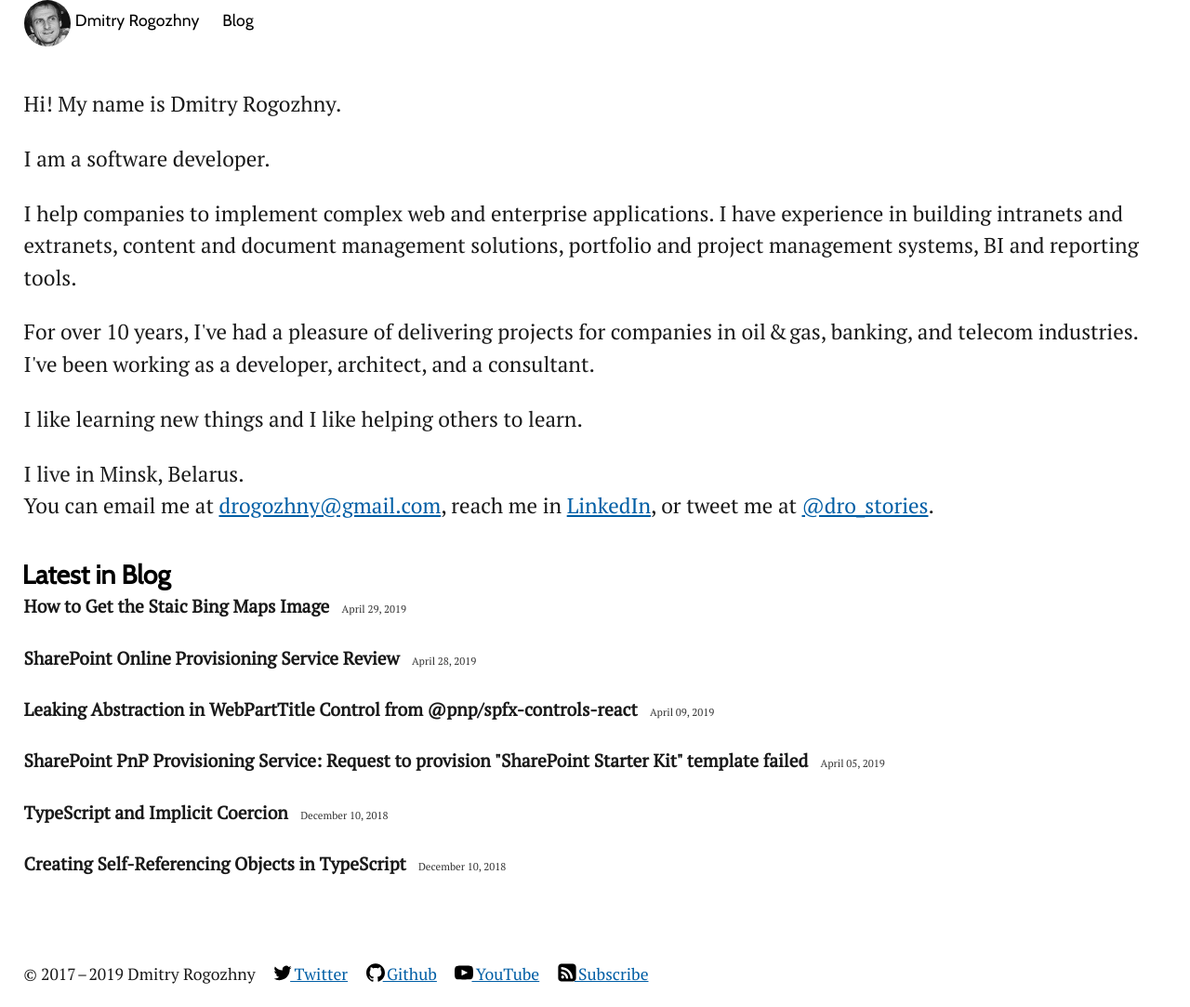
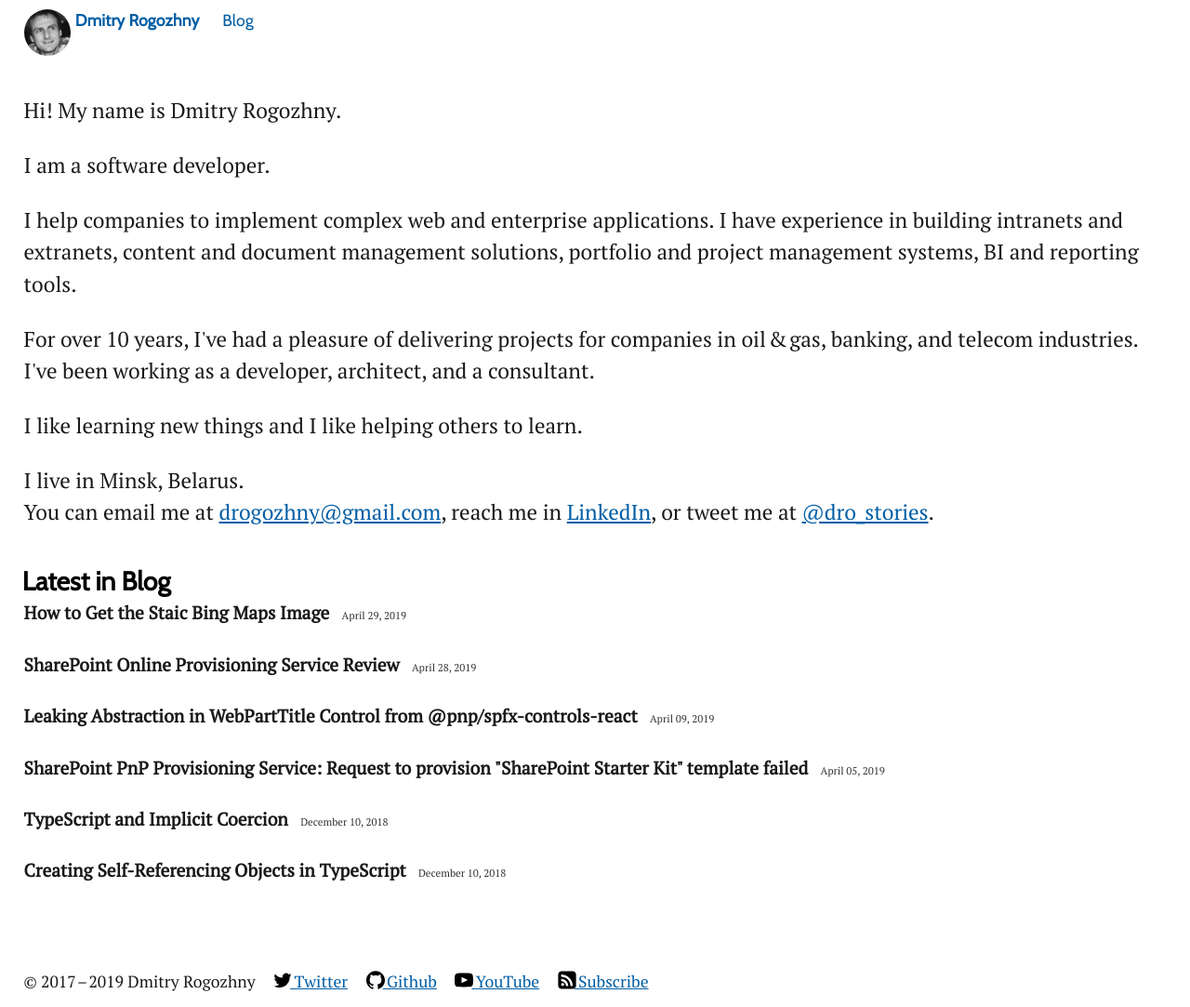
Before and after one commit to dmitryrogozhny/dmitryrogozhny.github.io, a Jekyll site: the page built from index.html, in a window 1280 px wide. Shown: the whole page at 93% size. Built offline with Jekyll 4.4.1, drawn with Linux system fonts in a browser that asks for light colours.

Commit message:
Menu redesign

```diff
--- a/_includes/menu.html
+++ b/_includes/menu.html
@@ -12,10 +12,12 @@
         {% endcomment %}
 
         {% if page.url == "/" %}
+        <a class="logo__link">
             <div class="logo__image"></div>
             <div class="logo__title logo__title--active">
                 {{ site.author }}
             </div>
+        </a>
         {% else %}
         <a href="/" class="logo__link">
             <div class="logo__image"></div>
@@ -37,9 +39,12 @@
                 Logic to highlight menu items in a menu.
 
                 Split the current page url with the menu item url, and check the size of the array:
-                            - if size is 0 - the current page url is the same as menu item url: highlight menu item, but do not make item a link. E.g. "/blog/" and "/blog/".
-                            - if size is 1 - the current page url is not related to the menu item url: do not highlight menu item, render menu item as a link. E.g. "/blog/" and "/projects/".
-                            - else - the current page url is under the menu item url: highlight menu item, and render menu item as a link. E.g. "/blog/" and "/blog/post1/".
+                - if size is 0 - the current page url is the same as menu item url: highlight menu item, but do not make
+                item a link. E.g. "/blog/" and "/blog/".
+                - if size is 1 - the current page url is not related to the menu item url: do not highlight menu item,
+                render menu item as a link. E.g. "/blog/" and "/projects/".
+                - else - the current page url is under the menu item url: highlight menu item, and render menu item as a
+                link. E.g. "/blog/" and "/blog/post1/".
                 {% endcomment %}
 
                     {% assign urlPartsSize = (page.url | split: item.url) | size %}
--- a/_sass/components/menu.scss
+++ b/_sass/components/menu.scss
@@ -1,4 +1,4 @@
-$menu-item-color: $header-color;
+$menu-item-color: #005ea5;
 $menu-item-color-hover: $link-color-hover;
 $menu-item-color-focus: $link-color-focus;
 $menu-item-color-active: #ea4300;
@@ -21,8 +21,8 @@ $menu-font-line-height: 2.5rem;
 */
 .logo {
     $logo-size: 50px;
-    $logo-color: #000;
-    $logo-color-active: #000;
+    $logo-color: $menu-item-color;
+    $logo-color-active: $menu-item-color;
 
     display: flex;
     flex-direction: row;
@@ -40,17 +40,16 @@ $menu-font-line-height: 2.5rem;
 
         text-decoration: none;
 
+        // distance between home link and the rest of menu items
+        padding-right: 1em;
+
         &:visited {
             color: $logo-color;
         }
 
-        &:hover {
-            color: $menu-item-color-hover;
-        }
-
         &:focus {
             background-color: inherit;
-            outline:2px solid $menu-item-color-focus;
+            outline: 2px solid $menu-item-color-focus;
         }
     }
 
@@ -59,7 +58,10 @@ $menu-font-line-height: 2.5rem;
         height: $logo-size;
         border-radius: 50%;
 
-        background: url("../assets/logo.jpg") no-repeat center center;
+        // distance between the top of the screen and logo
+        margin-top: 10px;
+
+        background: url("../assets/logo.png") no-repeat center center;
         background-size: contain;
     }
 
@@ -67,10 +69,20 @@ $menu-font-line-height: 2.5rem;
         color: $logo-color;
         display: block;
         padding-left: .3em;
+
+        font-weight: bold;
+
+        &:hover {
+            color: $menu-item-color-hover;
+        }
     }
 
     .logo__title--active {
         color: $logo-color-active;
+
+        &:hover {
+            color: $logo-color-active;
+        }
     }
 }
 
@@ -82,7 +94,7 @@ $menu-font-line-height: 2.5rem;
     display: flex;
     flex-direction: row;
 
-    padding: 0 0 0 1em;
+    padding: 0;
     margin: 0;
 
     list-style: none;
@@ -95,7 +107,8 @@ $menu-font-line-height: 2.5rem;
     color: $menu-item-color;
     letter-spacing: .2px;
 
-    padding: .6em .4em;
+    // padding for menu items
+    padding: .6em .4em .4em .4em;
 
     text-decoration: none;
 
```
Lines whose indentation alone changed are shown as unchanged.
